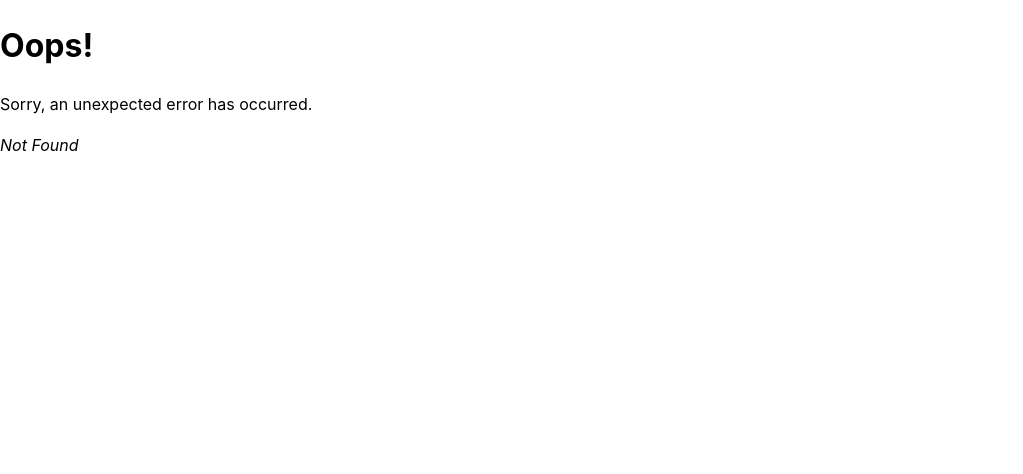
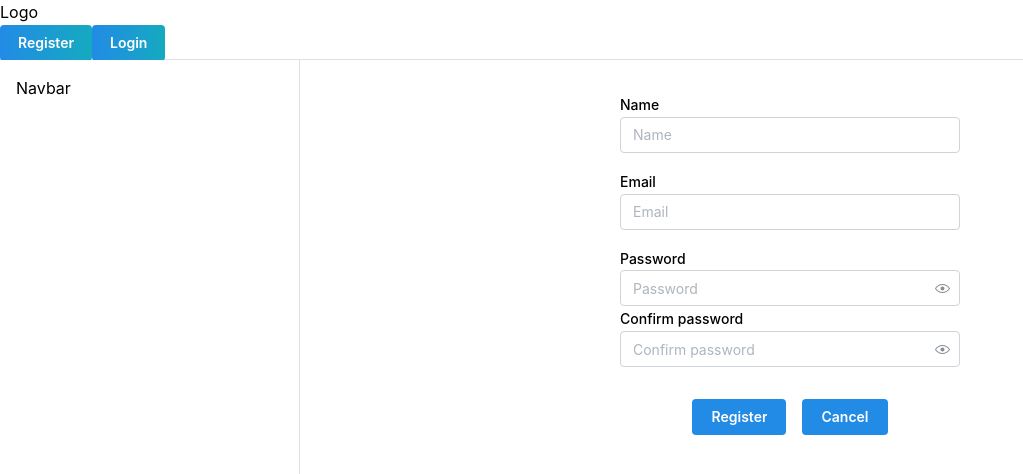
Before and after one commit to csesoc/trainee-5-23t3, a React (Vite) app in the folder client/limit-frontend/: page /register in a window 1280 px wide. Before the commit this address had no page. Shown: the top 474 px of the page, without its empty margins (0-1023 px from the left). Built offline with nearby package versions, Linux system fonts and the light colour scheme.

Commit message:
dev: develop frontend implementation

```diff
--- a/client/limit-frontend/src/routes/Root.tsx
+++ b/client/limit-frontend/src/routes/Root.tsx
@@ -1,10 +1,26 @@
 import "@mantine/core/styles.css";
-import { AppShell, Burger } from "@mantine/core";
+import { AppShell, Burger, Button } from "@mantine/core";
 import { useDisclosure } from "@mantine/hooks";
-import { Outlet } from "react-router-dom";
+import React from "react";
+import { Link, Outlet } from "react-router-dom";
 
 export default function Root() {
-    const [opened, { toggle }] = useDisclosure();
+  const [opened, { toggle }] = useDisclosure();
+  const [token, setToken] = React.useState<null | string>(null);
+
+  console.log('Token:' + token);
+  // Get token in local storage
+  React.useEffect(() => {
+    const localToken = localStorage.getItem('token');
+    if (localToken !== token) {
+      setToken(localToken);
+    }
+  }, [token])
+
+  const logout = () => {
+    localStorage.removeItem('token');
+    setToken(null);
+  }
   return (
     <AppShell
       header={{ height: 60 }}
@@ -14,11 +30,40 @@ export default function Root() {
       <AppShell.Header>
         <Burger opened={opened} onClick={toggle} hiddenFrom="sm" size="sm" />
         <div>Logo</div>
+
+        { token ? (
+          <>
+            <Button
+              variant="gradient"
+              gradient={{ from: 'blue', to: 'cyan', deg: 90 }}
+              onClick={logout}>
+              Logout
+            </Button>
+          </>
+          ) : (
+            <>
+              <Link to="/register">
+                <Button
+                  variant="gradient"
+                  gradient={{ from: 'blue', to: 'cyan', deg: 90 }}>
+                    Register
+                </Button>
+              </Link>
+              <Link to="/Login">
+                <Button
+                  variant="gradient"
+                  gradient={{ from: 'blue', to: 'cyan', deg: 90 }}>
+                    Login
+                </Button>
+              </Link>
+            </>
+          )
+        }
       </AppShell.Header>
 
       <AppShell.Navbar p="md">Navbar</AppShell.Navbar>
 
-      <AppShell.Main><Outlet/></AppShell.Main>
+      <AppShell.Main><Outlet /></AppShell.Main>
     </AppShell>
   )
 }
--- /dev/null
+++ b/client/limit-frontend/src/routes/auth/LoginPage.tsx
@@ -0,0 +1,73 @@
+import { TextInput, Button, Group, Box, PasswordInput } from '@mantine/core';
+import { useDisclosure } from "@mantine/hooks";
+import { useForm } from '@mantine/form';
+import React from 'react';
+import { useNavigate } from "react-router-dom";
+
+export default function LoginPage() {
+  const [visible, { toggle }] = useDisclosure(false);
+  const navigate = useNavigate();
+
+  React.useEffect(() => {
+    if (localStorage.getItem('token')) {
+      navigate('/');
+    }
+  }, [])
+
+  const form = useForm({
+    initialValues: {
+      email: '',
+      password: '',
+    },
+  });
+
+  const register = async () => {
+    const { email, password } = form.values;
+
+    const res = await fetch('http://localhost:6969/auth/login', {
+      method: 'POST',
+      body: JSON.stringify({
+        email, password
+      }),
+      headers: {
+          'Content-Type': 'application/json'
+      }
+    });
+
+    const data = await res.json();
+    if (data.error) {
+      alert(data.error);
+    } else if (data.token) {
+      localStorage.setItem('token', data.token);
+      navigate('/');
+    }
+  }
+
+  return (
+    <Box maw={340} mx="auto">
+      <TextInput mt="md" label="Email" placeholder="Email" {...form.getInputProps('email')} />
+
+      <PasswordInput
+        mt="md"
+        label="Password"
+        placeholder="Password"
+        visible={visible}
+        onVisibilityChange={toggle}
+        {...form.getInputProps('password')}
+      />
+
+      <Group justify="center" mt="xl">
+        <Button
+          variant="contained"
+          onClick={register}>
+          Login
+        </Button>
+        <Button
+          variant="contained"
+          onClick={() => navigate('/')}>
+          Cancel
+        </Button>
+      </Group>
+    </Box>
+  );
+}
--- /dev/null
+++ b/client/limit-frontend/src/routes/auth/RegisterPage.tsx
@@ -0,0 +1,89 @@
+import { TextInput, Button, Group, Box, PasswordInput } from '@mantine/core';
+import { useDisclosure } from "@mantine/hooks";
+import { useForm } from '@mantine/form';
+import React from 'react';
+import { useNavigate } from "react-router-dom";
+
+export default function RegisterPage() {
+  const [visible, { toggle }] = useDisclosure(false);
+  const navigate = useNavigate();
+
+  React.useEffect(() => {
+    if (localStorage.getItem('token')) {
+      navigate('/');
+    }
+  }, [])
+
+  const form = useForm({
+    initialValues: {
+      name: '',
+      email: '',
+      password: '',
+      confirmPassword: '',
+    },
+  });
+
+  const register = async () => {
+    const { name, email, password, confirmPassword } = form.values;
+
+    if (password !== confirmPassword) {
+      alert('Passwords do not match');
+      throw new Error('Passwords do not match');
+    } else {
+      const res = await fetch('http://localhost:6969/auth/register', {
+        method: 'POST',
+        body: JSON.stringify({
+          email, password, name
+        }),
+        headers: {
+            'Content-Type': 'application/json'
+        }
+      });
+
+      const data = await res.json();
+      if (data.error) {
+        alert(data.error);
+      } else if (data.token) {
+        localStorage.setItem('token', data.token);
+        navigate('/');
+      }
+    }
+  }
+
+  return (
+    <Box maw={340} mx="auto">
+      <TextInput mt="md" label="Name" placeholder="Name" {...form.getInputProps('name')} />
+      <TextInput mt="md" label="Email" placeholder="Email" {...form.getInputProps('email')} />
+
+      <PasswordInput
+        mt="md"
+        label="Password"
+        placeholder="Password"
+        visible={visible}
+        onVisibilityChange={toggle}
+        {...form.getInputProps('password')}
+      />
+      <PasswordInput
+
+        label="Confirm password"
+        placeholder="Confirm password"
+        visible={visible}
+        onVisibilityChange={toggle}
+        {...form.getInputProps('confirmPassword')}
+      />
+
+      <Group justify="center" mt="xl">
+        <Button
+          variant="contained"
+          onClick={register}>
+          Register
+        </Button>
+        <Button
+          variant="contained"
+          onClick={() => navigate('/')}>
+          Cancel
+        </Button>
+      </Group>
+    </Box>
+  );
+}
```
Also changed, not shown: client/limit-frontend/src/main.tsx (+10 -0 lines).
